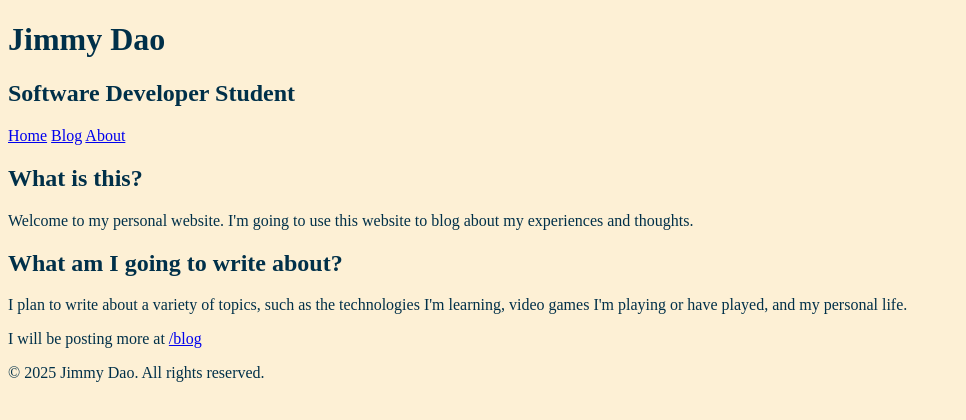
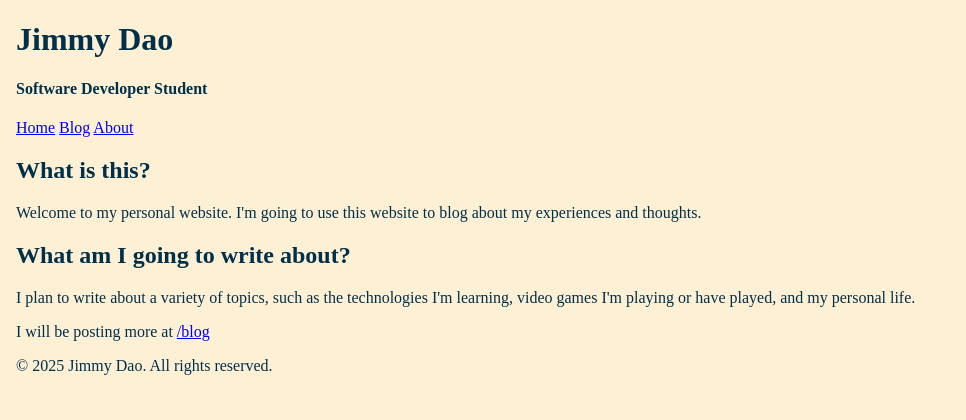
Before and after one commit to Daojim/personal-website, a React (Vite) app in the folder apps/client/: page / in a window 1280 px wide. Shown: the top 420 px of the page, without its empty margins (0-966 px from the left). Built offline with nearby package versions, Linux system fonts and the light colour scheme.

Commit message:
Add container css class

```diff
--- a/apps/client/src/components/Header.tsx
+++ b/apps/client/src/components/Header.tsx
@@ -3,7 +3,7 @@ function Header() {
     <>
       <header>
         <h1>Jimmy Dao</h1>
-        <h2>Software Developer Student</h2>
+        <h4>Software Developer Student</h4>
       </header>
     </>
   );
--- a/apps/client/src/layout/SiteLayout.tsx
+++ b/apps/client/src/layout/SiteLayout.tsx
@@ -6,12 +6,20 @@ import Footer from "../components/Footer";
 function SiteLayout() {
   return (
     <>
+      <div className="container">
         <Header />
+      </div>
+      <div className="container">
         <Nav />
+      </div>
+      <div className="container">
         <main>
           <Outlet />
         </main>
+      </div>
+      <div className="container">
         <Footer />
+      </div>
     </>
   );
 }
--- a/apps/client/src/styles/global.css
+++ b/apps/client/src/styles/global.css
@@ -21,7 +21,13 @@
 /* minimal application so you actually see it */
 html,
 body {
-  /* margin: 0; */
+  margin: 0;
   background: var(--bg);
   color: var(--text);
 }
+
+.container {
+  width: 1200px;
+  padding-left: 16px;
+  padding-right: 16px;
+}
```
Lines whose indentation alone changed are shown as unchanged.
